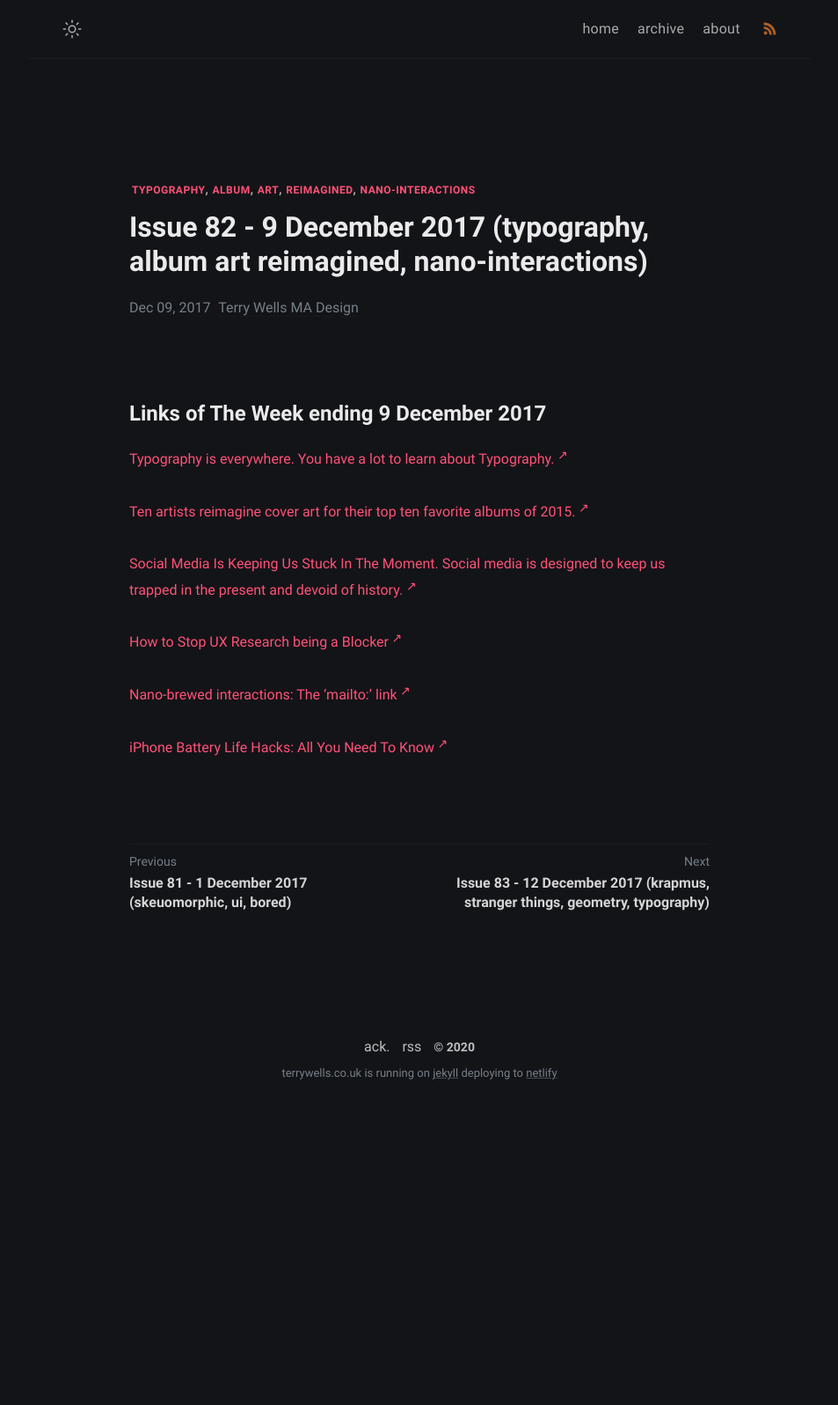
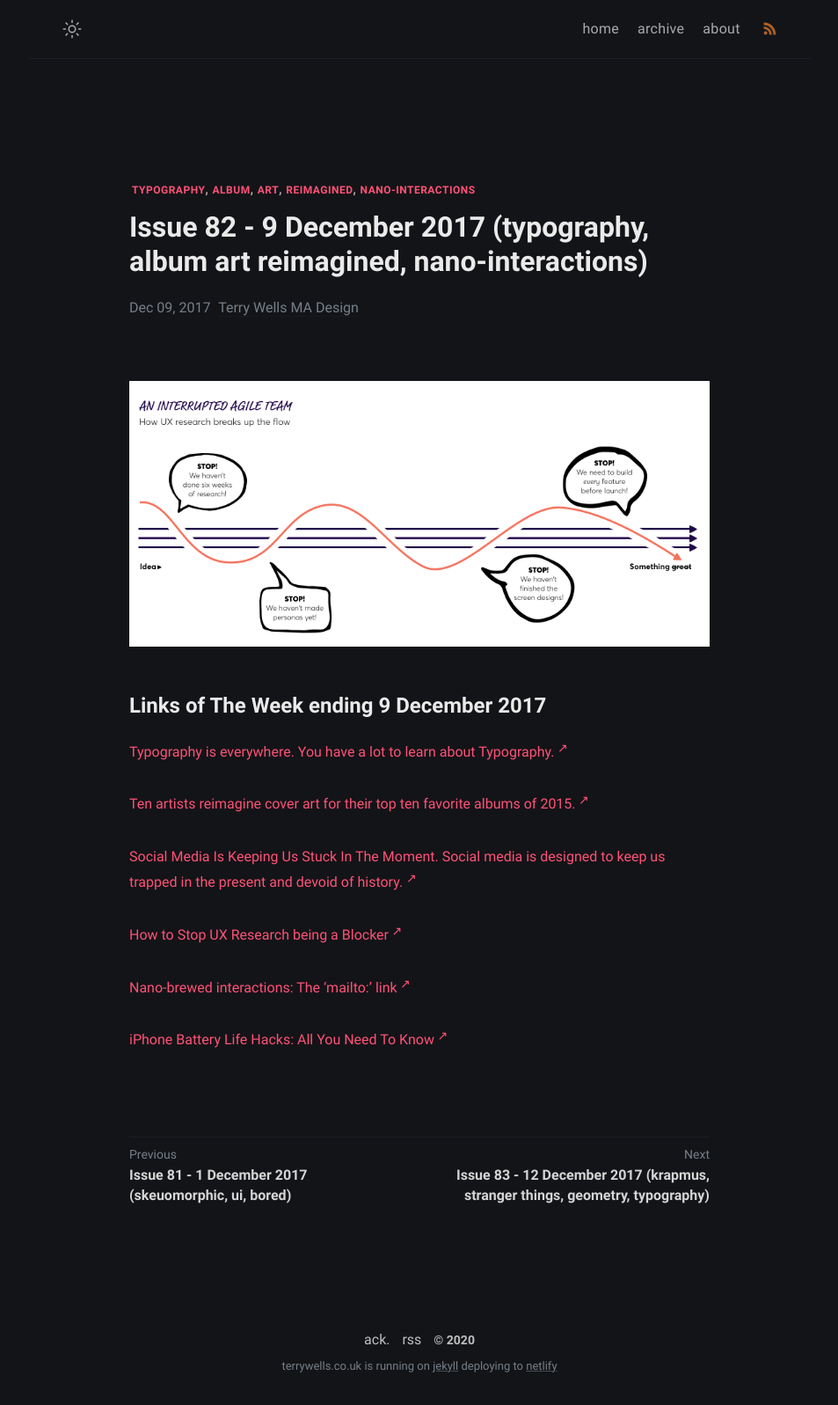
Before and after one commit to wristtattoo/jekyll-klise, a Jekyll site: the page built from _posts/2020-11-03-issue-82-9-december-2017-typography-album-art-reimagined-nano-interactions.md, in a window 1280 px wide. Shown: the whole page at 88% size, without its empty margins (163-1116 px from the left). Built offline with Jekyll 4.4.1, drawn with Linux system fonts in a browser that asks for light colours; a script that is not in the unit is left out; before the commit the page ends 1264 px from its top, so only the background shows below that.

Commit message:
Update Links of The Week “2020-11-03-issue-82-9-december-2017-typography-album-art-reimagined-nano-interactions”

```diff
--- a/_posts/2020-11-03-issue-82-9-december-2017-typography-album-art-reimagined-nano-interactions.md
+++ b/_posts/2020-11-03-issue-82-9-december-2017-typography-album-art-reimagined-nano-interactions.md
@@ -5,6 +5,8 @@ title: Issue 82 - 9 December 2017 (typography, album art reimagined,
 tags: typography album art reimagined nano-interactions
 date: 2017-12-09T13:04:14.820Z
 ---
+![Typography is everywhere. You have a lot to learn about Typography.](/assets/uploads/issue-82.png "Typography is everywhere. You have a lot to learn about Typography.")
+
 # Links of The Week ending 9 December 2017
 
 <a href="https://blog.theleagueofmoveabletype.com/learning-typography-9793c308ab52" target="_blank">Typography is everywhere. You have a lot to learn about Typography.</a>
```
Also changed, not shown: assets/uploads/issue-82.png (added).
